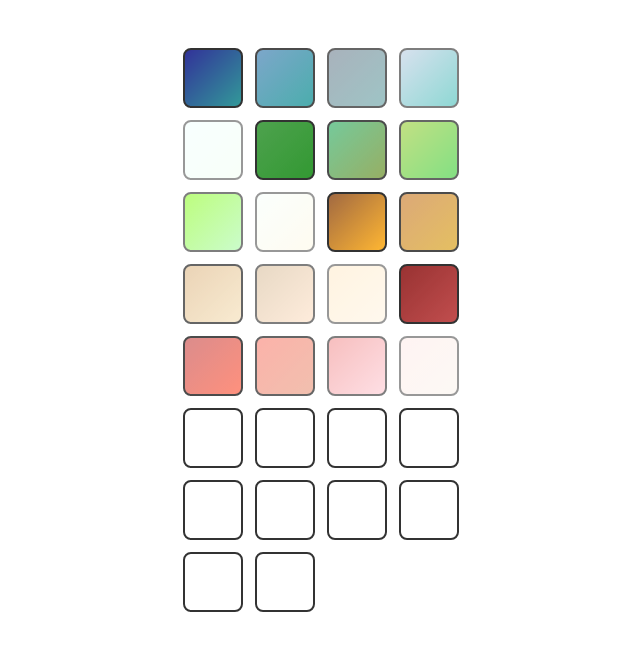
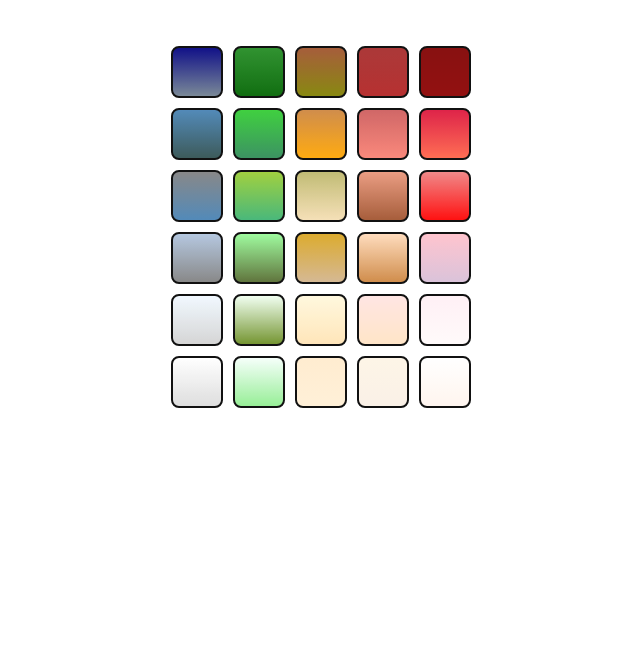
Before and after one commit to MukarramBambot/VCodez_Task_Internship, a plain HTML site: page index.html in a window 1280 px wide. Shown: the whole page, without its empty margins (319-959 px from the left). Drawn offline with Linux system fonts and the light colour scheme.

Commit message:
Update index.css

```diff
--- a/index.css
+++ b/index.css
@@ -1,36 +1,55 @@
 .grid {
   display: grid;
-  grid-template-columns: repeat(4, 60px);
-  grid-template-rows: repeat(5, 60px);
-  gap: 12px;
-  margin: 48px auto;
+  grid-template-columns: repeat(5, 52px);
+  grid-template-rows: repeat(6, 52px);
+  gap: 10px;
+  margin: 46px auto;
   width: max-content;
 }
 .cell {
   border: 2px solid black;
   border-radius: 8px;
-  opacity: 0.8;
-  width: 60px;
-  height: 60px;
+  width: 52px;
+  height: 52px;
   box-sizing: border-box;
+  opacity: 0.93;
 }
-.cell1 { background: linear-gradient(to bottom right, navy, teal); }
-.cell2 { background: linear-gradient(to bottom right, steelblue, darkcyan); opacity: 0.7; }
-.cell3 { background: linear-gradient(to bottom right, slategray, cadetblue); opacity: 0.6; }
-.cell4 { background: linear-gradient(to bottom right, lightsteelblue, lightseagreen); opacity: 0.5; }
-.cell5 { background: linear-gradient(to bottom right, azure, honeydew); opacity: 0.4; }
-.cell6  { background: linear-gradient(to bottom right, forestgreen, green); }
-.cell7  { background: linear-gradient(to bottom right, mediumseagreen, olivedrab); opacity: 0.7; }
-.cell8  { background: linear-gradient(to bottom right, yellowgreen, limegreen); opacity: 0.6; }
-.cell9  { background: linear-gradient(to bottom right, lawngreen, palegreen); opacity: 0.5; }
-.cell10 { background: linear-gradient(to bottom right, mintcream, cornsilk); opacity: 0.4; }
-.cell11 { background: linear-gradient(to bottom right, saddlebrown, orange); }
-.cell12 { background: linear-gradient(to bottom right, peru, goldenrod); opacity: 0.7; }
-.cell13 { background: linear-gradient(to bottom right, burlywood, wheat); opacity: 0.6; }
-.cell14 { background: linear-gradient(to bottom right, tan, peachpuff); opacity: 0.5; }
-.cell15 { background: linear-gradient(to bottom right, moccasin, papayawhip); opacity: 0.4; }
-.cell16 { background: linear-gradient(to bottom right, maroon, firebrick); }
-.cell17 { background: linear-gradient(to bottom right, indianred, tomato); opacity: 0.7; }
-.cell18 { background: linear-gradient(to bottom right, salmon, darksalmon); opacity: 0.6; }
-.cell19 { background: linear-gradient(to bottom right, lightcoral, pink); opacity: 0.5; }
-.cell20 { background: linear-gradient(to bottom right, mistyrose, linen); opacity: 0.4; }
+/* Column 1: blues/grays */
+.cell1 { background: linear-gradient(navy, slategray); }
+.cell6 { background: linear-gradient(steelblue, darkslategrey); }
+.cell11 { background: linear-gradient(gray, steelblue); }
+.cell16 { background: linear-gradient(lightsteelblue, gray); }
+.cell21 { background: linear-gradient(aliceblue, lightgray); }
+.cell26 { background: linear-gradient(white, gainsboro); }
+
+/* Column 2: greens */
+.cell2 { background: linear-gradient(forestgreen, darkgreen); }
+.cell7 { background: linear-gradient(limegreen, seagreen); }
+.cell12 { background: linear-gradient(yellowgreen, mediumseagreen); }
+.cell17 { background: linear-gradient(palegreen, darkolivegreen); }
+.cell22 { background: linear-gradient(honeydew, olivedrab); }
+.cell27 { background: linear-gradient(mintcream, lightgreen); }
+
+/* Column 3: olive to orange */
+.cell3 { background: linear-gradient(sienna, olive); }
+.cell8 { background: linear-gradient(peru, orange); }
+.cell13 { background: linear-gradient(darkkhaki, wheat); }
+.cell18 { background: linear-gradient(goldenrod, tan); }
+.cell23 { background: linear-gradient(cornsilk, moccasin); }
+.cell28 { background: linear-gradient(blanchedalmond, papayawhip); }
+
+/* Column 4: brown to red */
+.cell4 { background: linear-gradient(brown, firebrick); }
+.cell9 { background: linear-gradient(indianred, salmon); }
+.cell14 { background: linear-gradient(darksalmon, sienna); }
+.cell19 { background: linear-gradient(peachpuff, peru); }
+.cell24 { background: linear-gradient(mistyrose, bisque); }
+.cell29 { background: linear-gradient(oldlace, linen); }
+
+/* Column 5: dark red to pink */
+.cell5 { background: linear-gradient(maroon, darkred); }
+.cell10 { background: linear-gradient(crimson, tomato); }
+.cell15 { background: linear-gradient(lightcoral, red); }
+.cell20 { background: linear-gradient(pink, thistle); }
+.cell25 { background: linear-gradient(lavenderblush, snow); }
+.cell30 { background: linear-gradient(white, seashell); }
```
